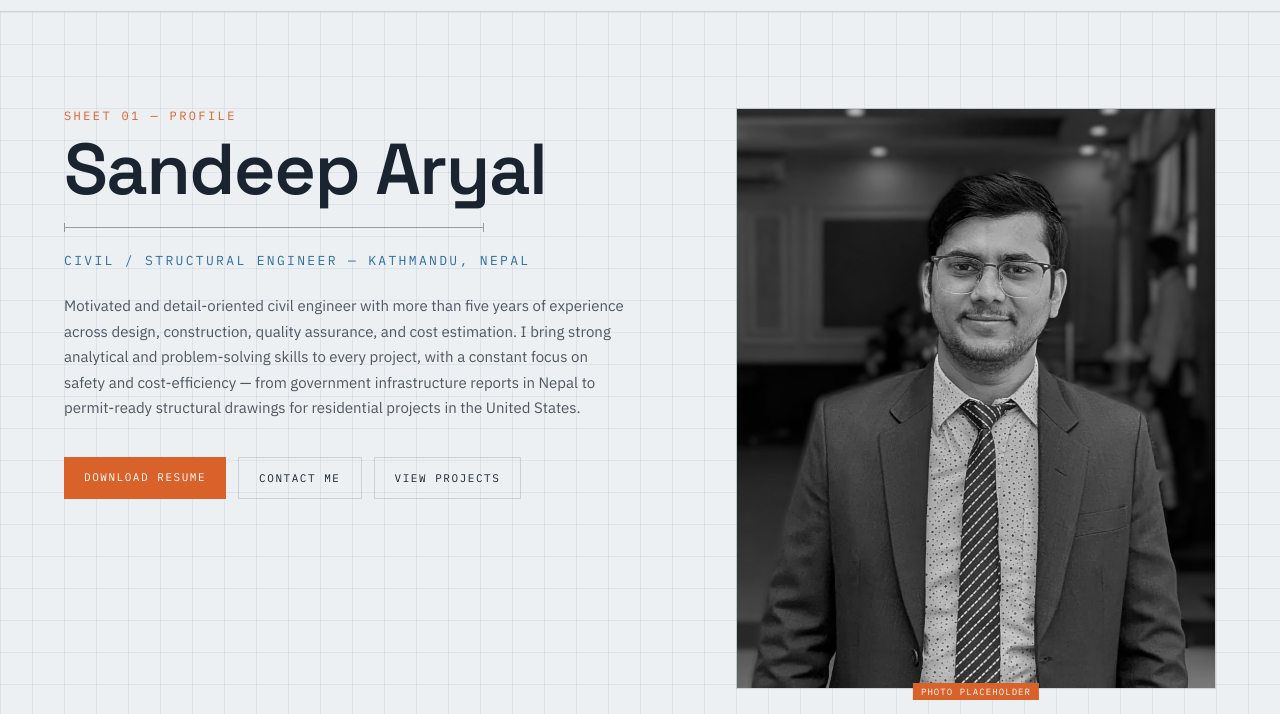
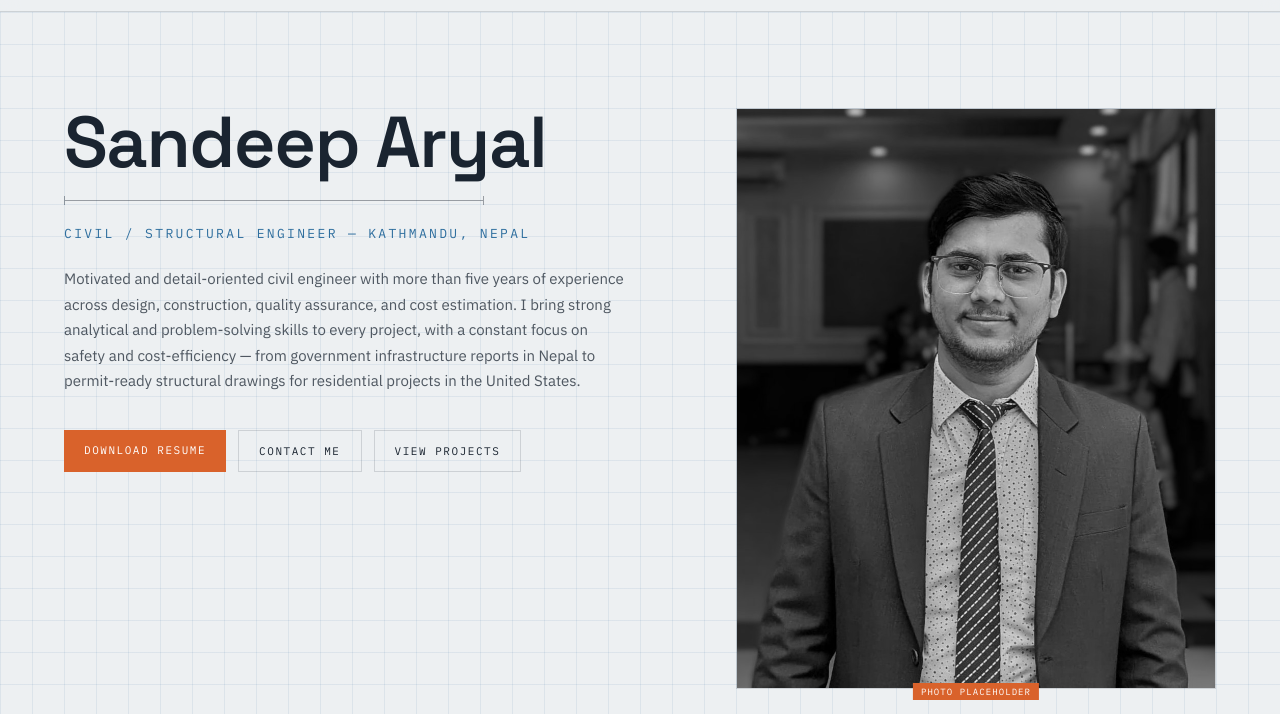
Before and after one commit to sandeeparyal2052-lang/portfolio, a plain HTML site: page index.html in a window 1280 px wide. Shown: the part 53-767 px from the top of the page. Drawn offline with Linux system fonts and the light colour scheme.

Commit message:
Update index.html

```diff
--- a/index.html
+++ b/index.html
@@ -78,7 +78,6 @@
   <section id="top" class="grid-backdrop" style="border-bottom:1px solid var(--border); padding:0;">
     <div class="wrap hero-grid">
       <div>
-        <p class="section-number">SHEET 01 — PROFILE</p>
         <h1 class="hero-name">Sandeep Aryal</h1>
         <div class="dim-line" style="max-width:420px;"></div>
         <p class="hero-role">Civil / Structural Engineer — Kathmandu, Nepal</p>
```
